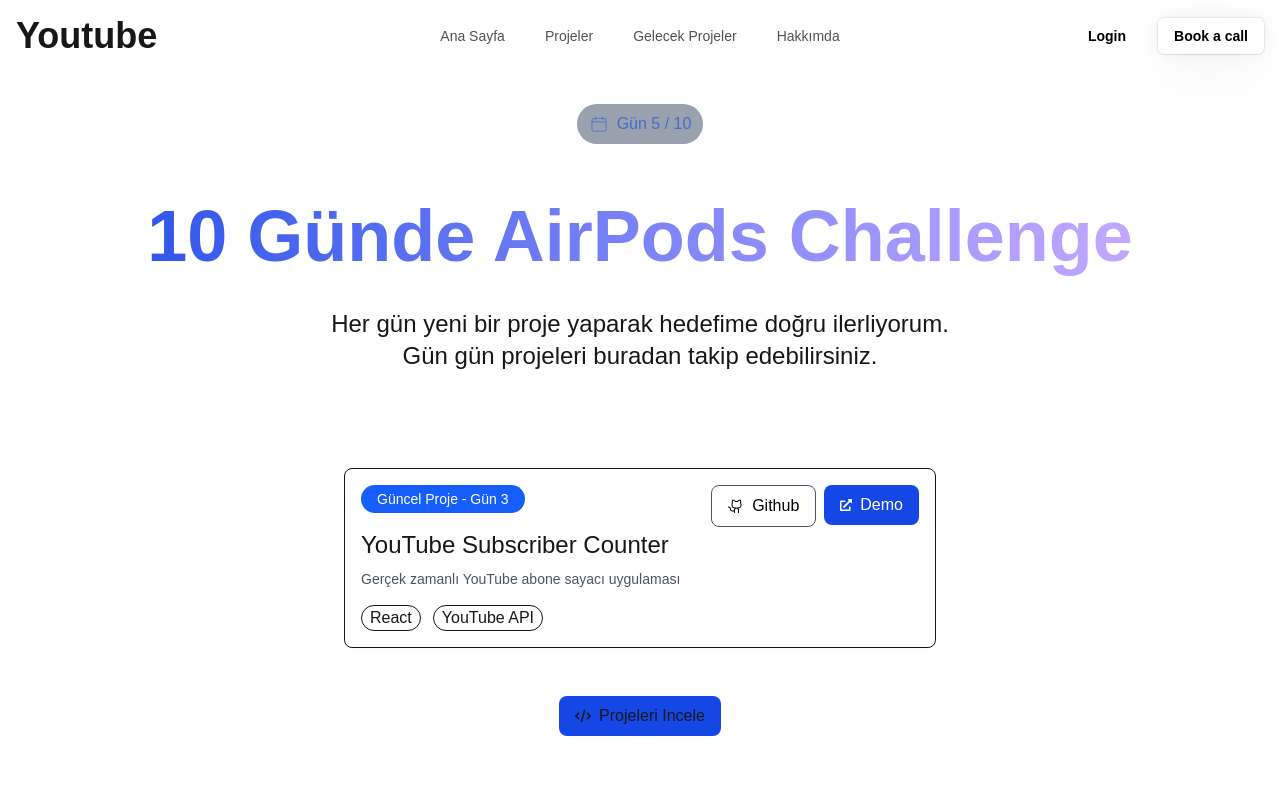
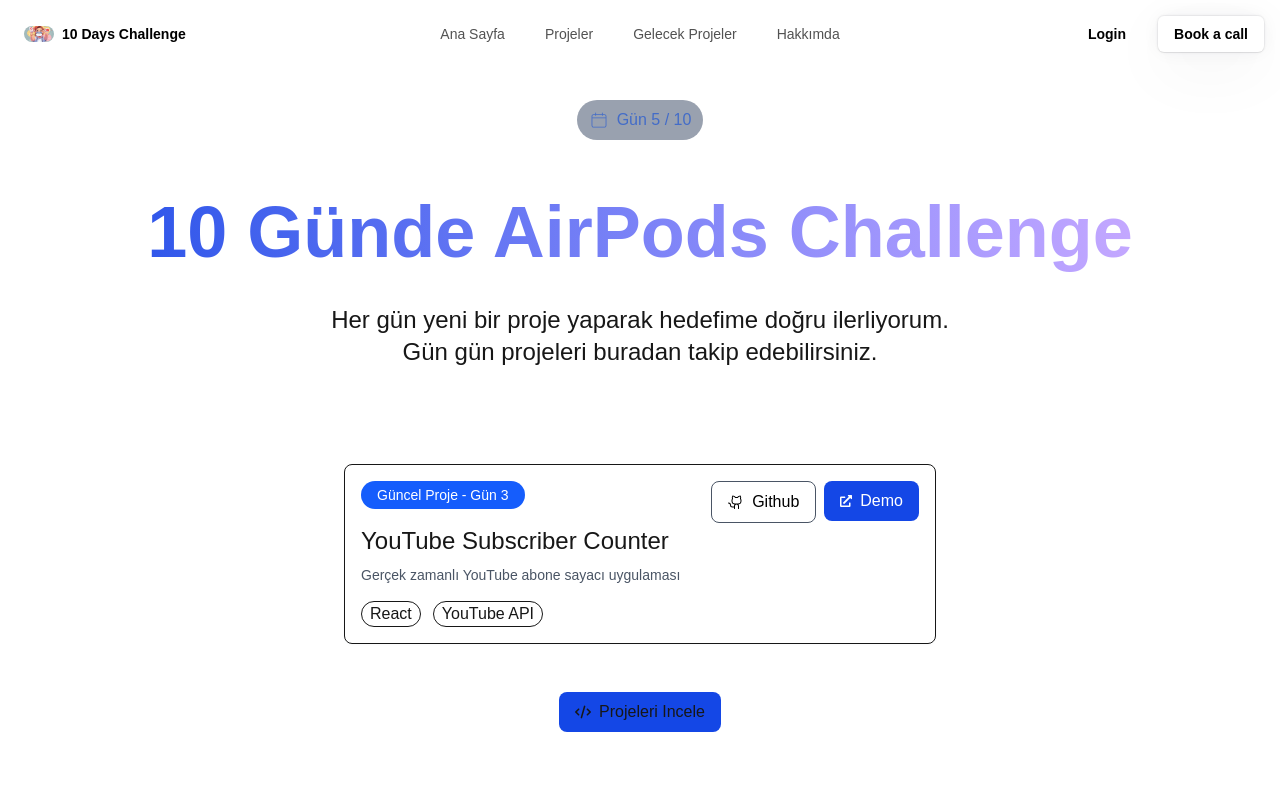
Before and after one commit to Rainclover8/10-day-challenge, a Next.js app: page / in a window 1280 px wide. Shown: the top 800 px of the page. Built offline with nearby package versions, Linux system fonts and the light colour scheme.

Commit message:
style: update Navbar component structure and improve HeaderSection wrapping

```diff
--- a/app/components/ui/Navbar.tsx
+++ b/app/components/ui/Navbar.tsx
@@ -29,7 +29,9 @@
      <Navbar>
         {/* Desktop Navigation */}
         <NavBody>
-          <a href="/" className="text-4xl font-bold z-50">Youtube</a>
+          <a href="/" className="text-4xl font-bold z-50">
+            <NavbarLogo />
+          </a>
           <NavItems items={navItems} />
           <div className="flex items-center gap-4">
             <NavbarButton variant="secondary">Login</NavbarButton>
--- a/app/components/ui/resizable-navbar.tsx
+++ b/app/components/ui/resizable-navbar.tsx
@@ -243,7 +243,7 @@
         height={30}
         className="rounded-full"
       />
-      <span className="font-medium text-black dark:text-white">10 Days Challenge</span>
+      <span className="font-bold text-black dark:text-white">10 Days Challenge</span>
     </div>
   );
 };
--- a/app/page.tsx
+++ b/app/page.tsx
@@ -15,13 +15,15 @@
           <MainNavbar />
         </div>
 
-        <HeaderSection />
+        <div className="" id="header">
+          <HeaderSection />
+        </div>
 
         <div className="lg:w-1/2 px-6 mx-auto mt-24">
           <Card />
           <div className="mt-12 mb-12 w-full">
             <a
-              href="#project"
+              href="#projects"
               className="bg-blue-700 px-4 py-2 rounded-lg flex w-fit mx-auto hover:bg-blue-500 justify-center items-center gap-2"
             >
               <FaCode />
@@ -41,7 +43,7 @@
           {/* Kartlar */}
           <div
             className="flex flex-wrap justify-center gap-4 sm:gap-6 mt-8 md:mt-12 w-full"
-            id="project"
+            id="projects"
           >
             <ProjectsCard
               projectDay={"Gün 3"}
```
